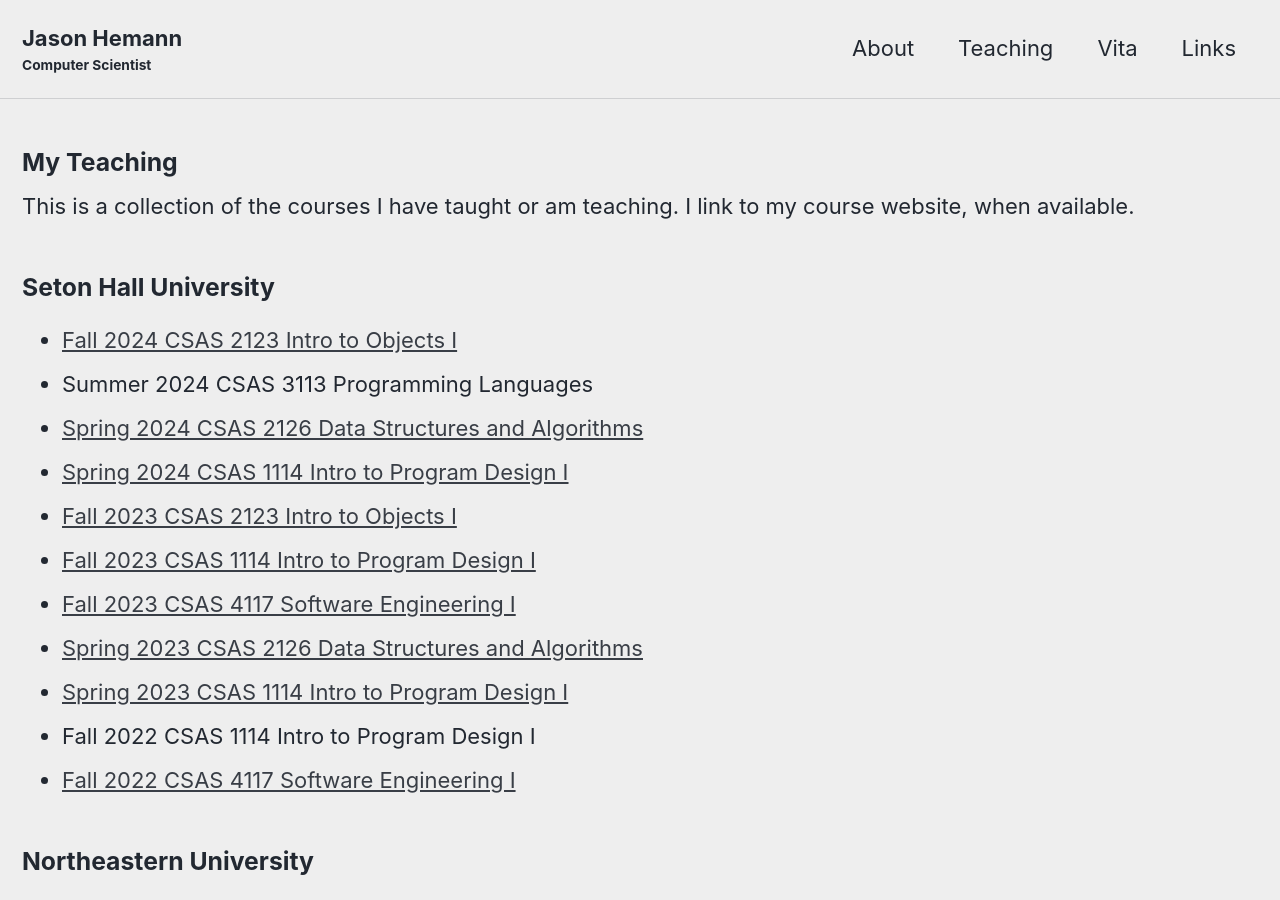
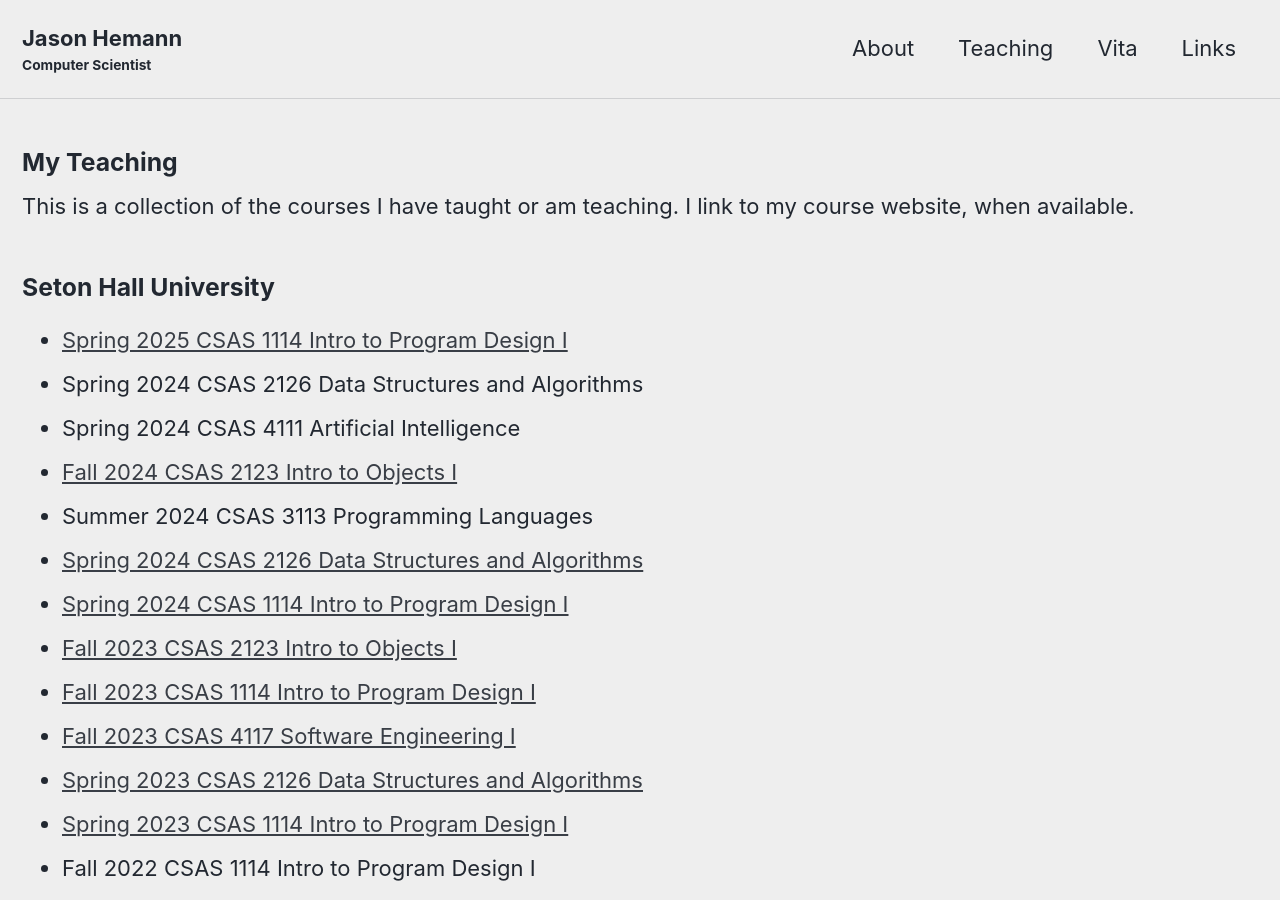
Before and after one commit to jasonhemann/jasonhemann.github.io, a Jekyll site: the page built from teaching.md, in a window 1280 px wide and 900 px high. Built offline with Jekyll 4.4.1, drawn with Linux system fonts in a browser that asks for light colours; cached includes are drawn as plain includes.

Commit message:
Courses that I'm teaching 24FA and 25SP

```diff
--- a/teaching.md
+++ b/teaching.md
@@ -10,6 +10,9 @@
 
 ### Seton Hall University
 
+- [Spring 2025 CSAS 1114 Intro to Program Design I](http://jasonhemann.github.io/25SP-CS1114)
+- Spring 2024 CSAS 2126 Data Structures and Algorithms
+- Spring 2024 CSAS 4111 Artificial Intelligence
 - [Fall 2024 CSAS 2123 Intro to Objects I](http://jasonhemann.github.io/24FA-CS2123)
 - Summer 2024 CSAS 3113 Programming Languages
 - [Spring 2024 CSAS 2126 Data Structures and Algorithms](http://jasonhemann.github.io/24SP-CS2126)
```
